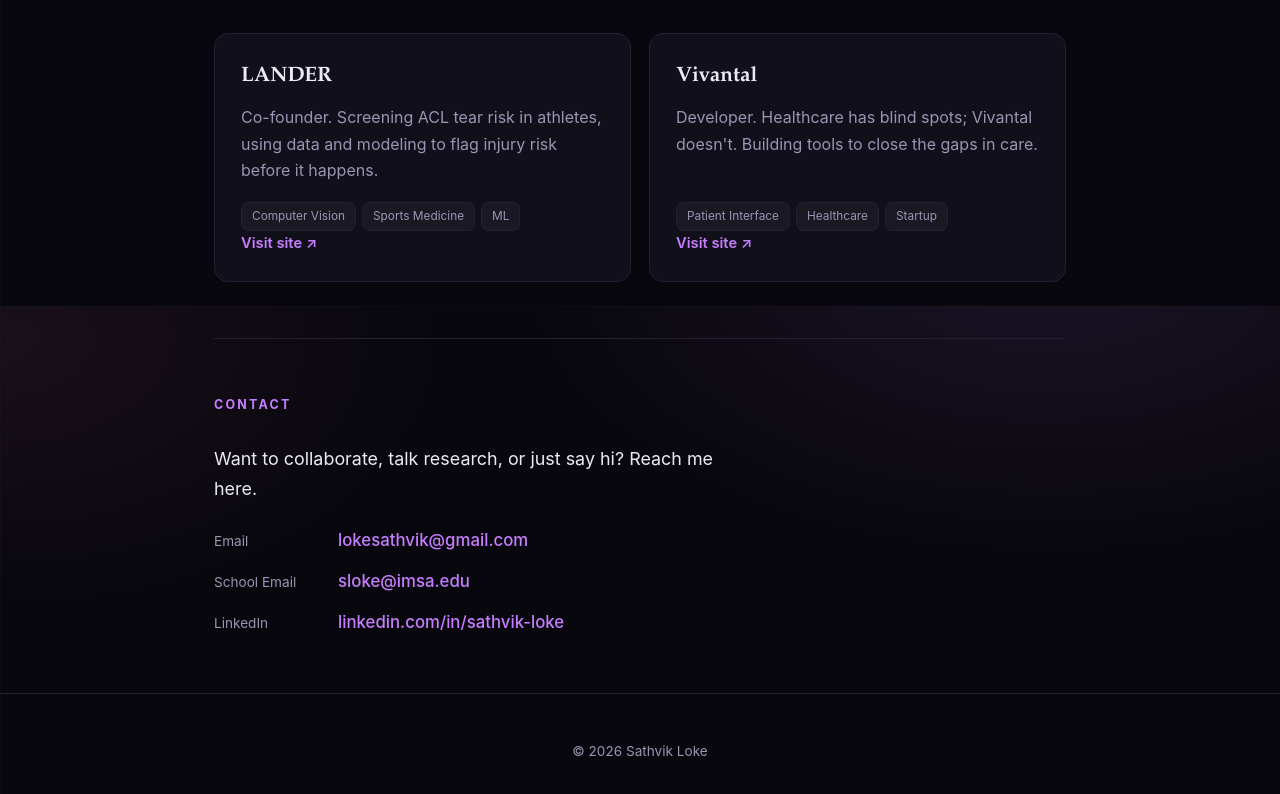
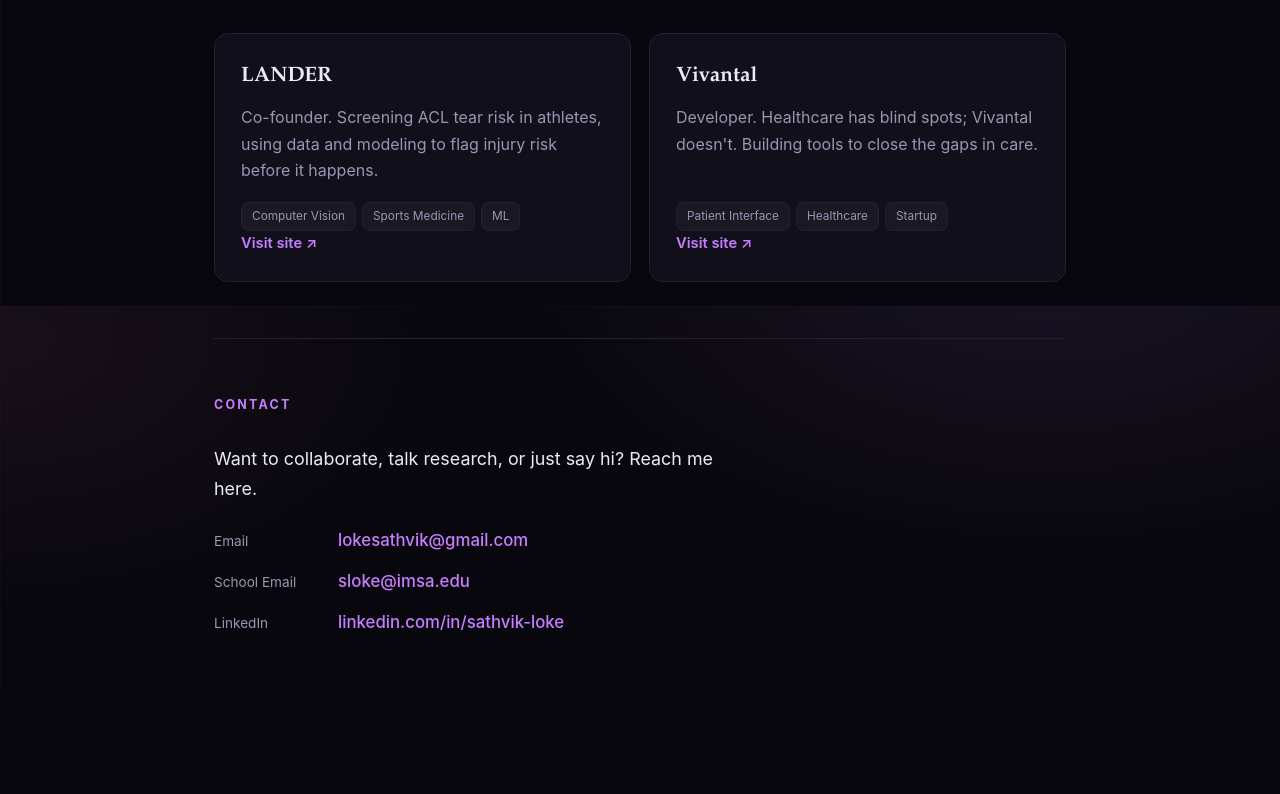
Before and after one commit to sathvikloke/sathvikloke.github.io, a React (Vite) app: page / in a window 1280 px wide. Shown: the part 2894-3688 px from the top of the page. After the commit the page ends 3587 px from the top, so only its background shows below. Built offline with nearby package versions, Linux system fonts and the light colour scheme.

Commit message:
remove footer

```diff
--- a/src/App.jsx
+++ b/src/App.jsx
@@ -309,9 +309,6 @@
           <Contact />
         </main>
       )}
-      <footer className="footer">
-        <p>© {new Date().getFullYear()} {profile.name}</p>
-      </footer>
     </>
   )
 }
```
